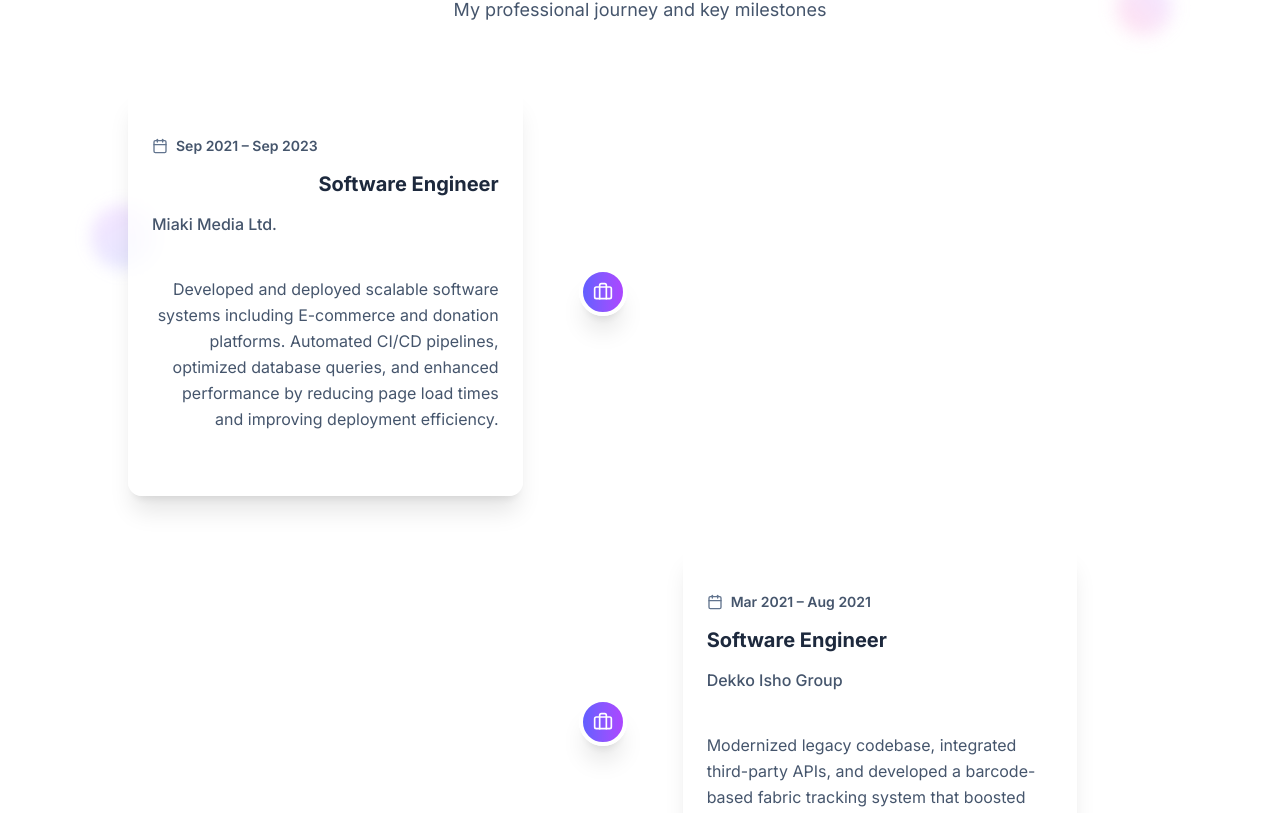
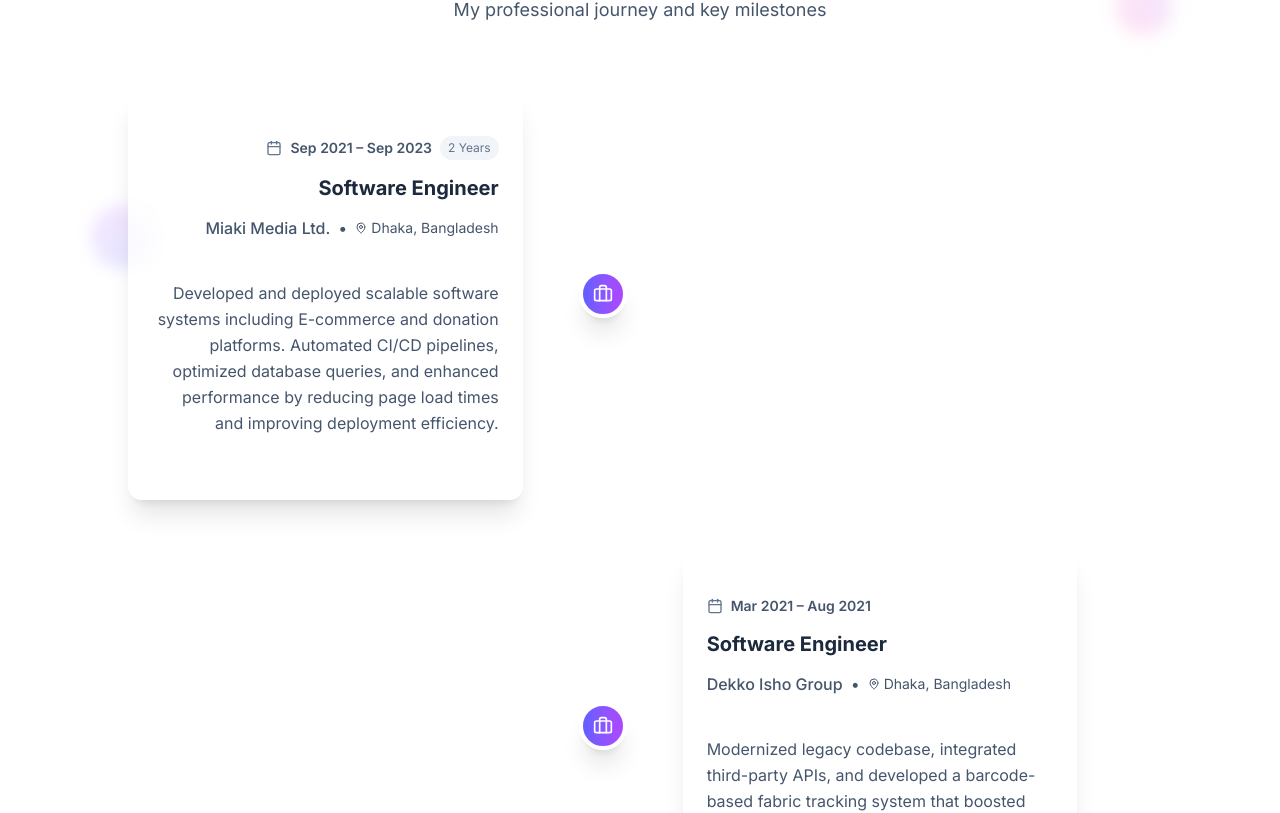
Before and after one commit to SaifulAbir/portfolio-saiful, a Next.js app: page / in a window 1280 px wide. Shown: the part 6212-7025 px from the top of the page. Built offline with nearby package versions, Linux system fonts and the light colour scheme.

Commit message:
card design issues fixed

```diff
--- a/src/components/Timeline.tsx
+++ b/src/components/Timeline.tsx
@@ -220,7 +220,7 @@ export function Timeline({ data }: TimelineProps) {
                                                 />
 
                                                 <CardHeader className="p-6 pb-4 relative z-10">
-                                                    <div className="flex items-center gap-2 mb-2">
+                                                    <div className="flex items-center justify-end gap-2 mb-2">
                                                         <Calendar className="h-4 w-4 text-slate-500 dark:text-slate-400" />
                                                         <CardDescription className="text-sm font-semibold text-slate-600 dark:text-slate-400">
                                                             {event.date}
@@ -234,14 +234,14 @@ export function Timeline({ data }: TimelineProps) {
                                                     <CardTitle className="text-xl font-bold text-slate-800 dark:text-slate-200 group-hover:text-indigo-600 dark:group-hover:text-indigo-400 transition-colors mb-2">
                                                         {event.title}
                                                     </CardTitle>
-                                                    <div className="flex items-center gap-2 text-slate-600 dark:text-slate-400">
+                                                    <div className="flex items-center justify-end gap-2 text-slate-600 dark:text-slate-400">
                                                         <span className="font-medium">{event.company}</span>
                                                         {event.location && (
                                                             <>
                                                                 <span>•</span>
                                                                 <div className="flex items-center gap-1">
                                                                     <MapPin className="h-3 w-3" />
-                                                                    <span className="text-sm">{event.location}</span>
+                                                                    <span className="text-sm whitespace-nowrap">{event.location}</span>
                                                                 </div>
                                                             </>
                                                         )}
@@ -366,7 +366,7 @@ export function Timeline({ data }: TimelineProps) {
                                                                 <span>•</span>
                                                                 <div className="flex items-center gap-1">
                                                                     <MapPin className="h-3 w-3" />
-                                                                    <span className="text-sm">{event.location}</span>
+                                                                    <span className="text-sm whitespace-nowrap">{event.location}</span>
                                                                 </div>
                                                             </>
                                                         )}
--- a/src/lib/data.json
+++ b/src/lib/data.json
@@ -122,6 +122,8 @@
       "date": "Sep 2021 – Sep 2023",
       "title": "Software Engineer",
       "company": "Miaki Media Ltd.",
+      "location": "Dhaka, Bangladesh",
+      "duration": "2 Years",
       "description": "Developed and deployed scalable software systems including E-commerce and donation platforms. Automated CI/CD pipelines, optimized database queries, and enhanced performance by reducing page load times and improving deployment efficiency."
     },
     {
@@ -129,6 +131,7 @@
       "date": "Mar 2021 – Aug 2021",
       "title": "Software Engineer",
       "company": "Dekko Isho Group",
+      "location": "Dhaka, Bangladesh",
       "description": "Modernized legacy codebase, integrated third-party APIs, and developed a barcode-based fabric tracking system that boosted R&D efficiency by 40%."
     },
     {
@@ -136,6 +139,7 @@
       "date": "Jul 2019 – Mar 2021",
       "title": "Software Engineer",
       "company": "Ishraak Solutions Limited",
+      "location": "Dhaka, Bangladesh",
       "description": "Built job and skill test platforms and national school information systems. Collaborated in Agile sprints, performed unit testing, and worked on interactive map-based data display."
     }
     ]
```
